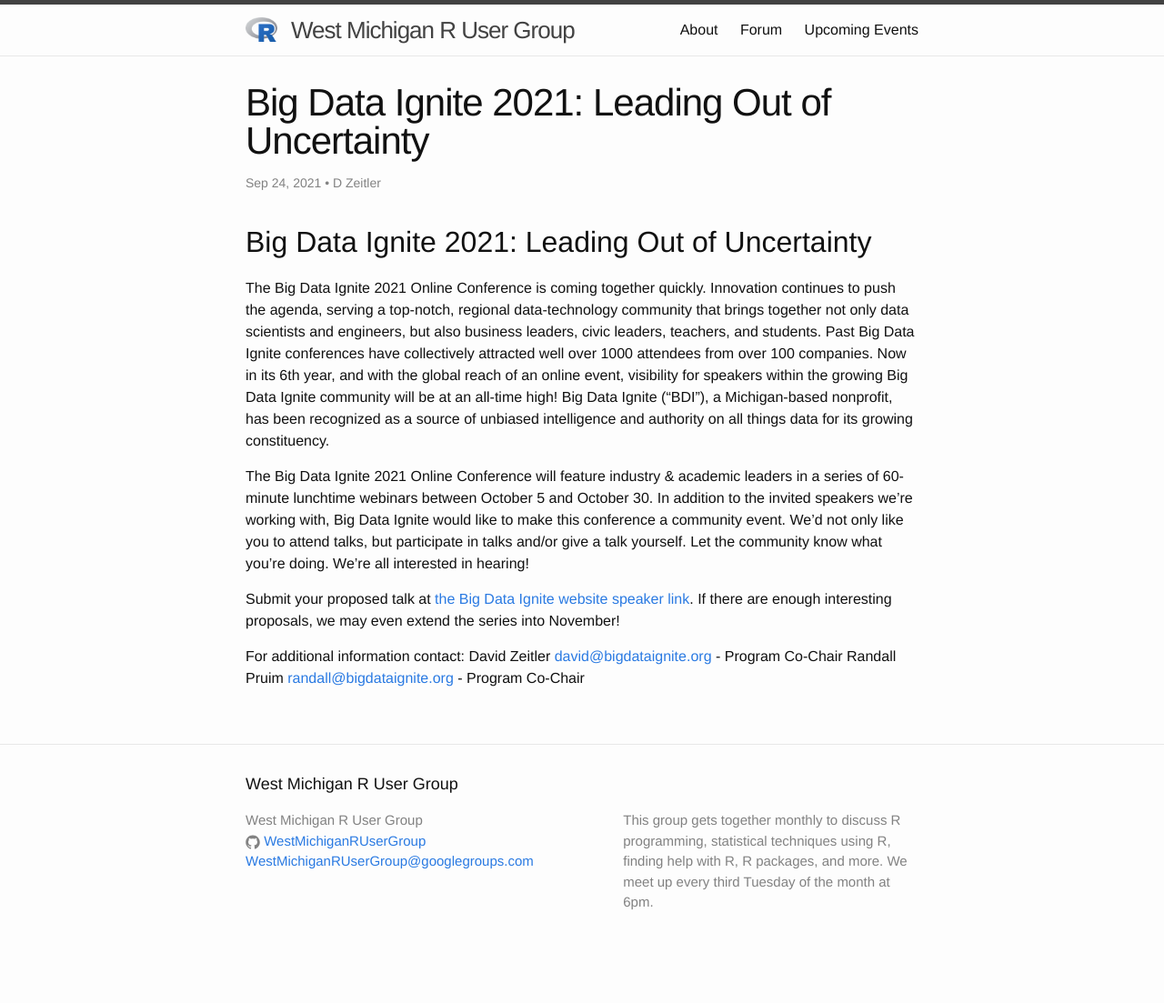
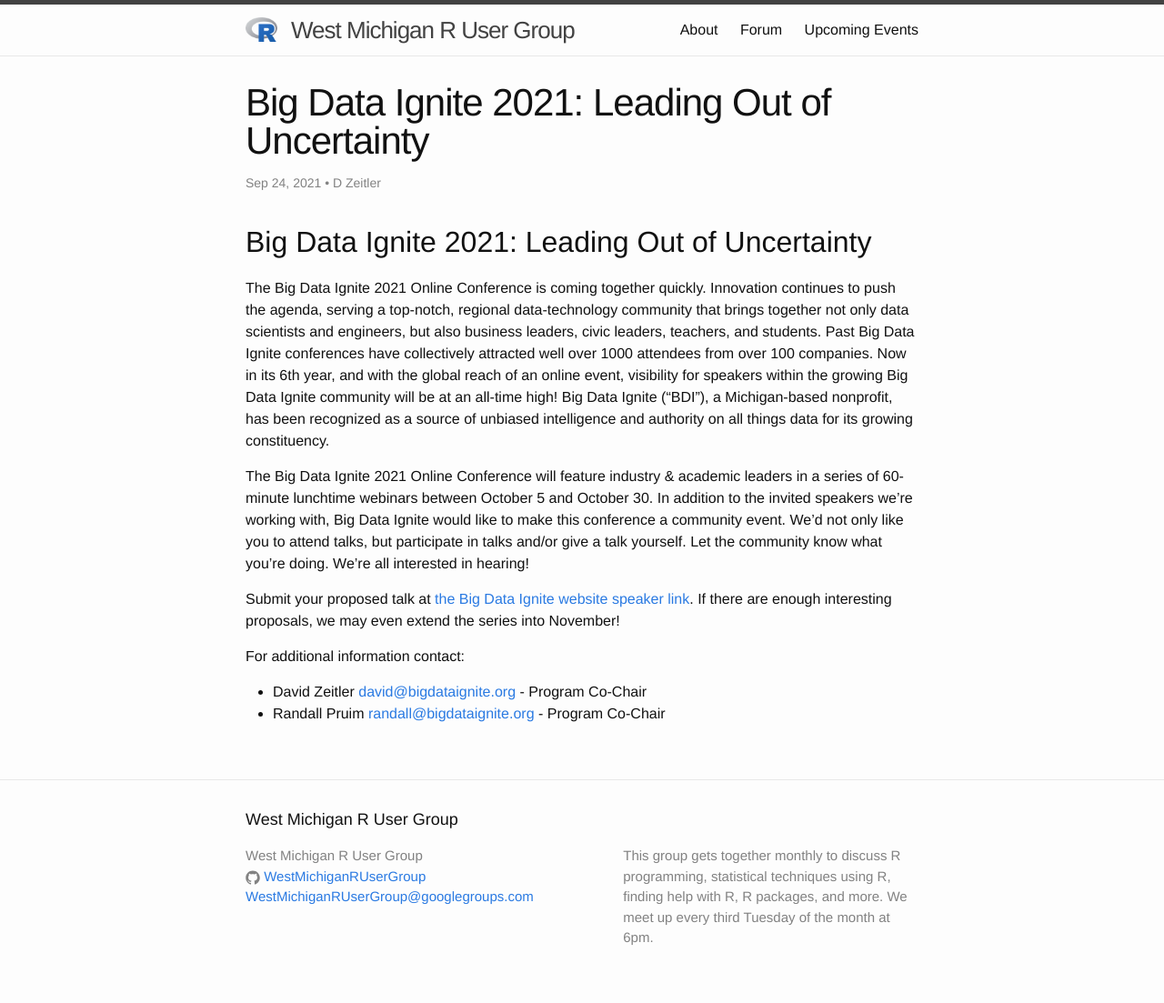
Before and after one commit to WestMichiganRUserGroup/WestMichiganRUserGroup.github.io, a Jekyll site: the page built from _posts/2021-09-24-BigDataIgnite2021-Leading-Out-of-Uncertainty.md, in a window 1280 px wide. Shown: the whole page at 91% size. Built offline with Jekyll 4.4.1, drawn with Linux system fonts in a browser that asks for light colours; before the commit the page ends 1064 px from its top, so only the background shows below that.

```diff
--- a/_posts/2021-09-24-BigDataIgnite2021-Leading-Out-of-Uncertainty.md
+++ b/_posts/2021-09-24-BigDataIgnite2021-Leading-Out-of-Uncertainty.md
@@ -16,5 +16,5 @@ The Big Data Ignite 2021 Online Conference will feature industry & academic lead
 Submit your proposed talk at [the Big Data Ignite website speaker link](https://bigdataignite.org/become-a-speaker/). If there are enough interesting proposals, we may even extend the series into November!
 
 For additional information contact:
-David Zeitler <david@bigdataignite.org> - Program Co-Chair
-Randall Pruim <randall@bigdataignite.org> - Program Co-Chair
+* David Zeitler <david@bigdataignite.org> - Program Co-Chair
+* Randall Pruim <randall@bigdataignite.org> - Program Co-Chair
```
